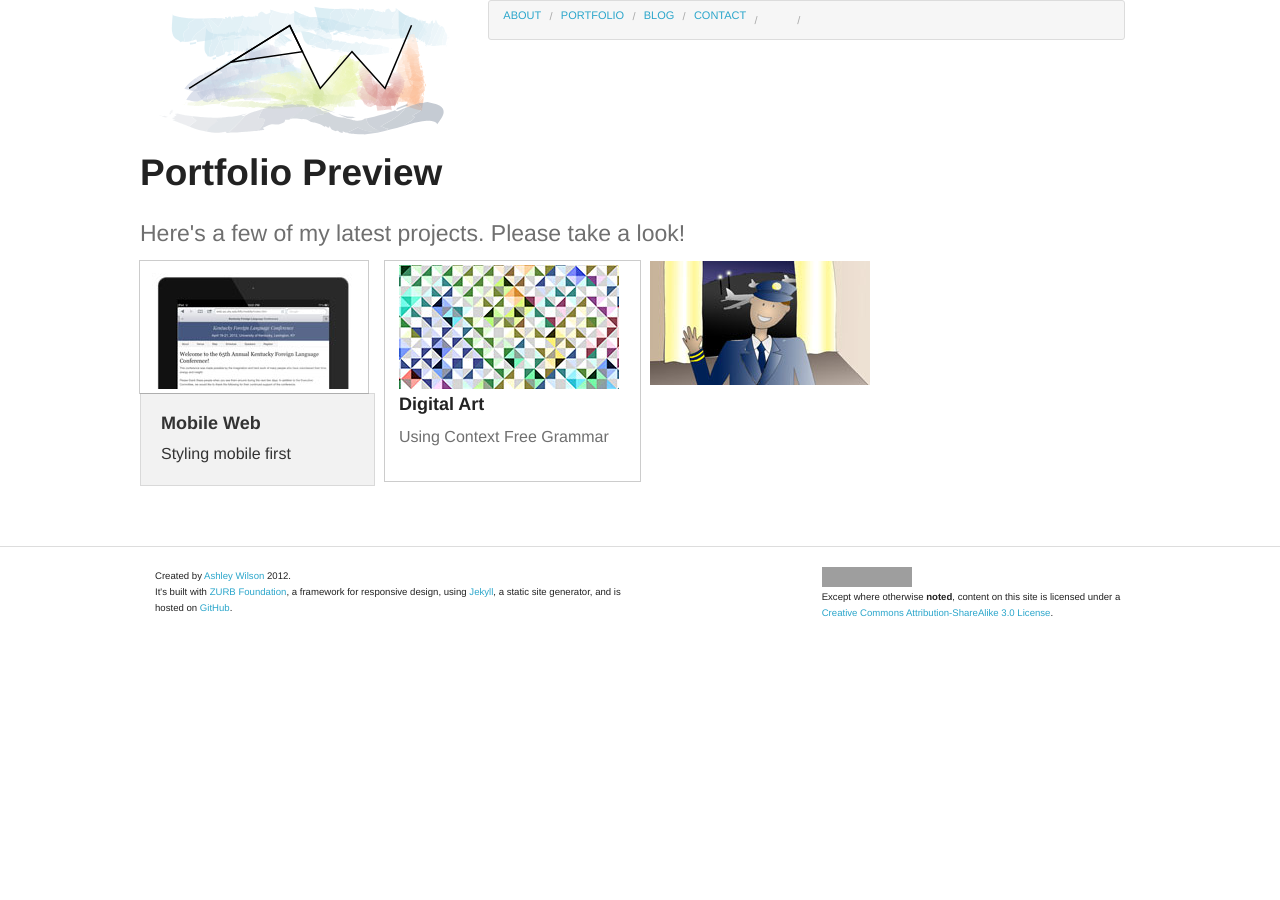
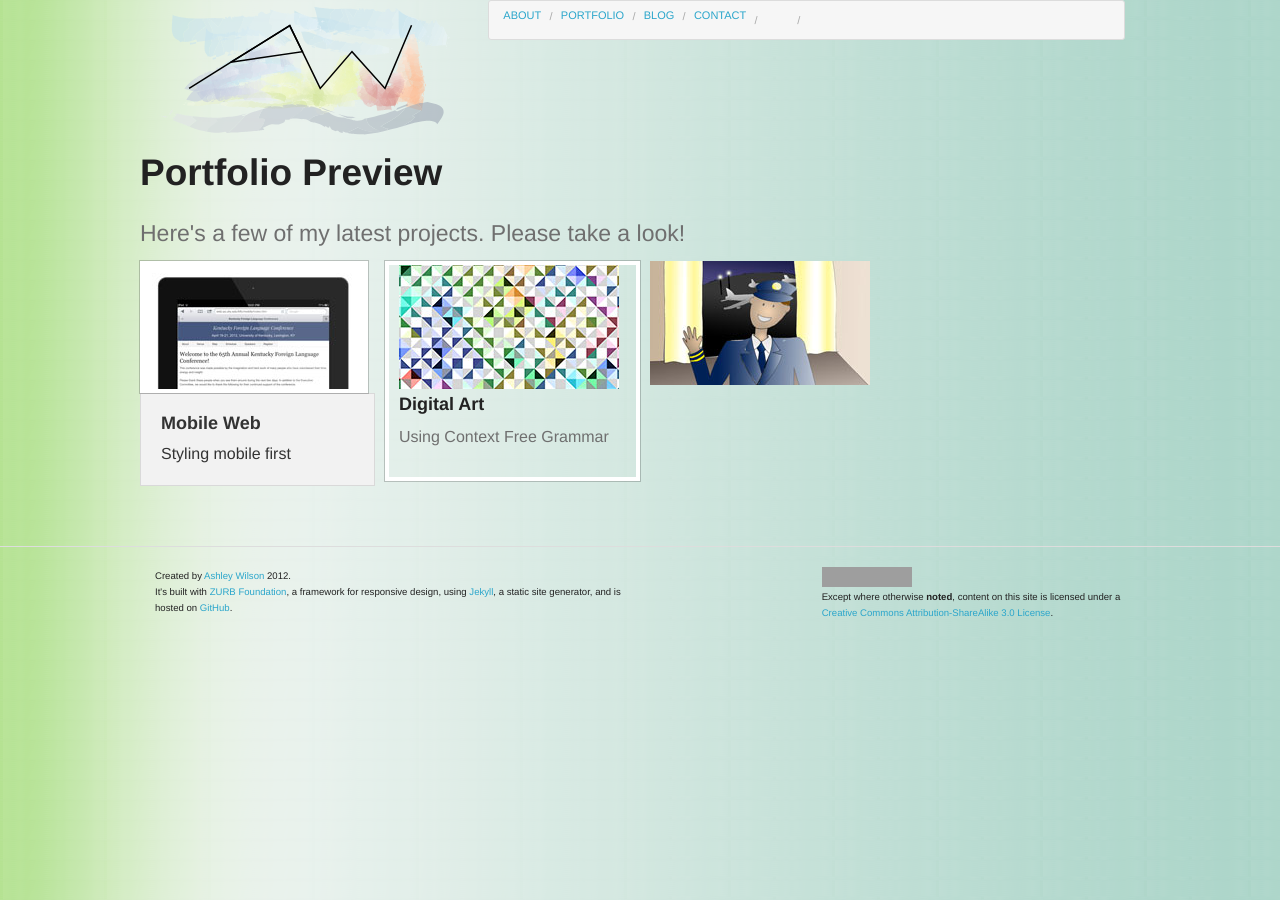
Before and after one commit to ashleybot/ashleybot.github.com, a Jekyll site: the page built from index.html, in a window 1280 px wide. Built offline with Jekyll 4.4.1, drawn with Linux system fonts in a browser that asks for light colours; grey boxes are pictures that could not be loaded.

Commit message:
added background and cleaned up main layout

```diff
--- a/_config.yml
+++ b/_config.yml
@@ -1,3 +1,3 @@
 me:
   gravatar: fd5460bdc6504b7ba0f46b3512f4f36e
-baseurl:
+baseurl: /~ashley/Blog
--- a/_layouts/main.html
+++ b/_layouts/main.html
@@ -1,15 +1,13 @@
 <!DOCTYPE html>
 
-<!--[if lt IE 7]> <html class="no-js lt-ie9 lt-ie8 lt-ie7" lang="en"> <![endif]-->
-<!--[if IE 7]>    <html class="no-js lt-ie9 lt-ie8" lang="en"> <![endif]-->
-<!--[if IE 8]>    <html class="no-js lt-ie9" lang="en"> <![endif]-->
-<!--[if gt IE 8]><!--> <html class="no-js" lang="en"> <!--<![endif]-->
+<!--[if IE 9]><html class="lt-ie10" lang="en" > <![endif]-->
+<html class="no-js" lang="en">
 <head>
 
 		<!-- Basic Page Needs
 	  ================================================== -->
 		<meta charset="utf-8">
-    <meta name="viewport" content="width=device-width">
+    <meta name="viewport" content="width=device-width, initial-scale=1.0">
 		<title>{{ page.title }}</title>
 		<meta name="description" content="{{ page.description }}">
 		<meta name="author" content="Ashley Greer Wilson">
@@ -17,7 +15,9 @@
 
 		<!-- CSS
 	  ================================================== -->
-		<link rel="stylesheet" href="{{ site.baseurl }}/css/foundation.css">
+		<link rel="stylesheet" href="{{ site.baseurl }}/css/normalize.css">
+		<link rel="stylesheet" href="{{ site.baseurl }}/css/foundation.min.css">
+		<link rel="stylesheet" href="{{ site.baseurl }}/css/app.css">
 
 
   	<script src="{{ site.baseurl }}/js/vendor/custom.modernizr.js"></script>
--- a/css/app.css
+++ b/css/app.css
@@ -1,3 +1,7 @@
+body {
+  background: #ffffff url("../images/background_1920x20.png") repeat-y;
+}
+
 .th:hover{
   -webkit-box-shadow: 0 0 6px 1px rgba(43, 166, 203, 0.5);
   box-shadow: 0 0 6px 1px rgba(43, 166, 203, 0.5);
```
Also changed, not shown: other parts of _layouts/main.html (+2 -10 lines), images/background_1920x20.png (added).
